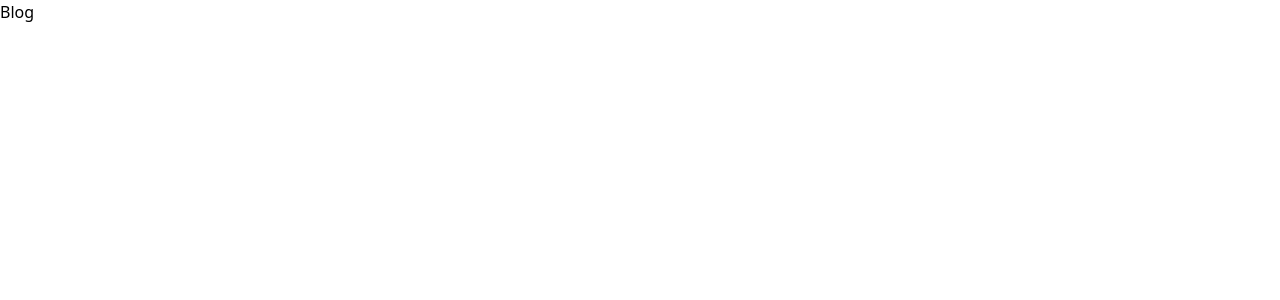
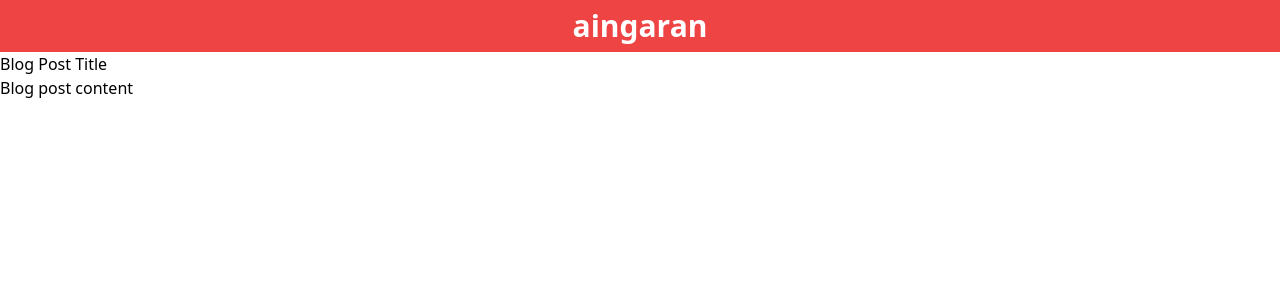
Before and after one commit to aingarant/aingaran, a Next.js app: page /blog in a window 1280 px wide. Shown: the top 300 px of the page. Built offline with nearby package versions, Linux system fonts and the light colour scheme.

Commit message:
added image

```diff
--- a/next.config.js
+++ b/next.config.js
@@ -3,4 +3,9 @@ const nextConfig = {
   reactStrictMode: true,
 }
 
-module.exports = nextConfig
+
+module.exports = {nextConfig,
+  images: {
+    domains: ['https://avatars.githubusercontent.com'],
+  },
+}
--- /dev/null
+++ b/src/components/Profile.tsx
@@ -0,0 +1,12 @@
+import React from "react";
+import ProfileImage from "./ProfileImage";
+
+type Props = {};
+
+const Profile = (props: Props) => {
+  return (
+    <ProfileImage />
+  );
+};
+
+export default Profile;
--- /dev/null
+++ b/src/components/ProfileImage.tsx
@@ -0,0 +1,16 @@
+import Image from 'next/image'
+
+
+
+const ProfileImage = () => {
+  return (
+    <Image
+      src="https://avatars.githubusercontent.com/u/43797754?v=4"
+      alt="Profile image"
+      width={460}
+      height={460}
+    />
+  )
+}
+
+export default ProfileImage
--- /dev/null
+++ b/src/components/blog/BlogPost.tsx
@@ -0,0 +1,17 @@
+import React from "react";
+
+type Props = {
+  title: string;
+  text: string;
+};
+
+const BlogPost = (props: Props) => {
+  return (
+    <div>
+      <h1>{props.title}</h1>
+      <div>{props.text}</div>
+    </div>
+  );
+};
+
+export default BlogPost;
--- a/src/components/layout/Header.tsx
+++ b/src/components/layout/Header.tsx
@@ -3,10 +3,12 @@ import Nav from "./Nav"
 
 const Header = () => {
   return (
-    <div className="flex justify-between items-center
-     bg-red-500 text-white p-2">
+    <div className="
+     bg-red-500 text-white py-2">
+      <div className="container mx-auto flex justify-center items-center">
       <Logo />
-      <Nav />
+      </div>
+
     </div>
   )
 }
--- a/src/components/layout/Logo.tsx
+++ b/src/components/layout/Logo.tsx
@@ -1,8 +1,11 @@
+import Link from "next/link"
+
 type Props = {}
 
 const Logo = (props: Props) => {
   return (
-    <span className="text-3xl font-bold">aingaran</span>
+    <span className="text-3xl font-bold">
+      <Link href="https://www.github.com/aingarant">aingaran</Link></span>
   )
 }
 
--- a/src/components/layout/Nav.tsx
+++ b/src/components/layout/Nav.tsx
@@ -3,9 +3,9 @@ type Props = {}
 const Nav = (props: Props) => {
   return (
     <ul className="flex justify-between text-sm">
-      <li className="px-2">About</li>
+      {/* <li className="px-2">About</li>
       <li className="px-2">Blog</li>
-      <li className="px-2">Projects</li>
+      <li className="px-2">Projects</li> */}
     </ul>
   )
 }
--- a/src/pages/_app.tsx
+++ b/src/pages/_app.tsx
@@ -1,6 +1,12 @@
+import Layout from '@/components/layout/Layout'
 import '@/styles/globals.css'
 import type { AppProps } from 'next/app'
 
 export default function App({ Component, pageProps }: AppProps) {
-  return <Component {...pageProps} />
+  return (
+    <Layout>
+    <Component {...pageProps} />
+    </Layout>
+
+  )
 }
--- a/src/pages/blog/index.tsx
+++ b/src/pages/blog/index.tsx
@@ -1,11 +1,17 @@
+import BlogPost from "@/components/blog/BlogPost";
 import React from "react";
 
-type Props = {
-  location: Object;
-};
+const BlogText = {
+  title: "Blog Post Title",
+  text: "Blog post content"
 
-const Blog = (props: Props) => {
-  return <div>Blog</div>;
+}
+
+
+const Blog = () => {
+  return <div>
+    <BlogPost {...BlogText} />
+  </div>;
 };
 
 export default Blog;
--- a/src/pages/index.tsx
+++ b/src/pages/index.tsx
@@ -1,17 +1,20 @@
+import Profile from "@/components/Profile";
 import Head from "next/head";
-import Layout from "@/components/layout/Layout";
-import { AppProps } from "next/app";
-export default function Home({ Component, pageProps }: AppProps) {
+export default function Home() {
   return (
     <>
       <Head>
         <title>Aingaran</title>
         <meta name="description" content="Generated by create next app" />
         <meta name="viewport" content="width=device-width, initial-scale=1" />
-        <link rel="icon" href="/favicon.ico" />
       </Head>
       <main>
-        <Layout>{Component && <Component {...pageProps} />}</Layout>
+        <div className="container  mx-auto my-2 text-center">
+
+
+
+        </div>
+
       </main>
     </>
   );
```
Also changed, not shown: public/assets/img/aingaran.png (added).
